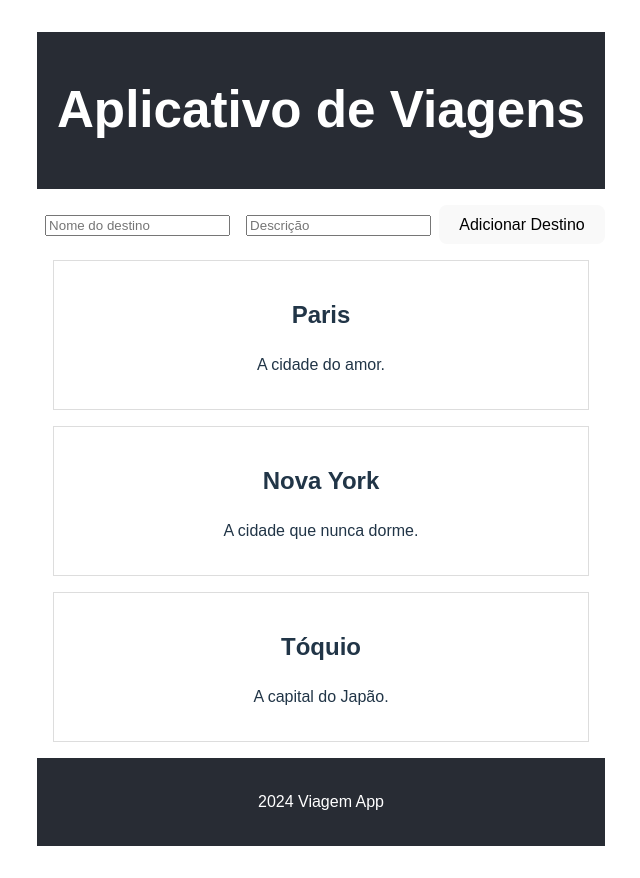
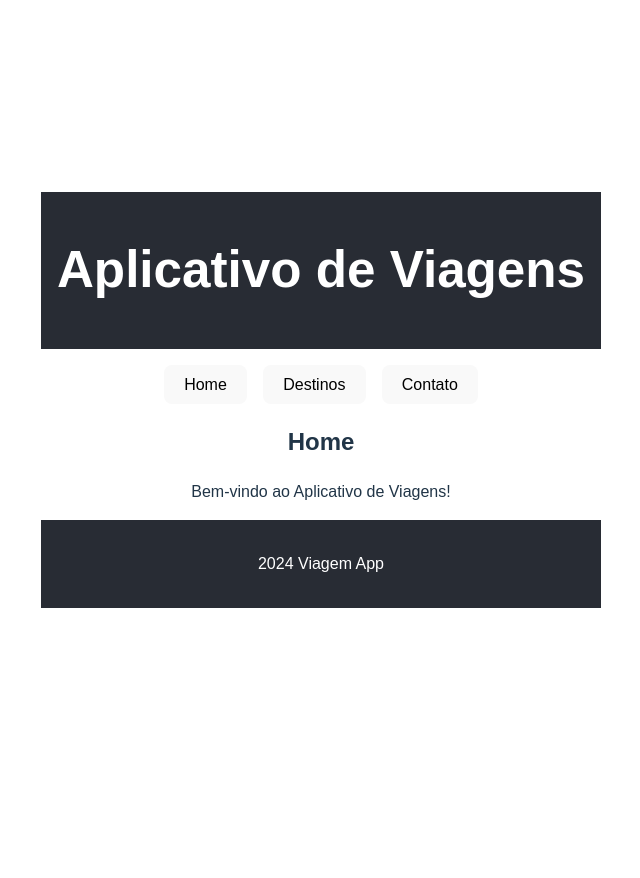
Before and after one commit to PedroZanette/React-viagem-app, a React (Vite) app: page / in a window 1280 px wide. Shown: the whole page, without its empty margins (319-959 px from the left). After the commit the page ends 800 px from the top, so only its background shows below. Built offline with nearby package versions, Linux system fonts and the light colour scheme.

Commit message:
Navegação de Componentes de Página

```diff
--- a/src/App.css
+++ b/src/App.css
@@ -10,18 +10,19 @@ header, footer {
   padding: 1rem;
 }
 
-form {
+nav {
   margin: 1rem 0;
 }
 
-input {
-  margin: 0.5rem;
+button {
+  margin: 0 0.5rem;
+  padding: 0.5rem 1rem;
+  font-size: 1rem;
+  cursor: pointer;
 }
 
-.destino {
-  border: 1px solid #ddd;
-  margin: 1rem;
-  padding: 1rem;
+button:hover {
+  background-color: #ddd;
 }
 
 #root {
--- a/src/App.jsx
+++ b/src/App.jsx
@@ -1,28 +1,37 @@
-// App.jsx (modificado)
+// App.jsx
 import React, { useState } from 'react';
 import Header from './components/Header';
 import Footer from './components/Footer';
-import Destino from './components/Destino';
-import FormDestino from './components/FormDestino';
+import Home from './components/Home';
+import Destinos from './components/Destinos';
+import Contato from './components/Contato';
+import './App.css';
 
 function App() {
-  const [destinos, setDestinos] = useState([
-    { nome: 'Paris', descricao: 'A cidade do amor.' },
-    { nome: 'Nova York', descricao: 'A cidade que nunca dorme.' },
-    { nome: 'Tóquio', descricao: 'A capital do Japão.' }
-  ]);
+  const [paginaAtual, setPaginaAtual] = useState('Home');
 
-  const adicionarDestino = (novoDestino) => {
-    setDestinos([...destinos, novoDestino]);
+  const renderPagina = () => {
+    switch (paginaAtual) {
+      case 'Home':
+        return <Home />;
+      case 'Destinos':
+        return <Destinos />;
+      case 'Contato':
+        return <Contato />;
+      default:
+        return <Home />;
+    }
   };
 
   return (
     <div className="App">
       <Header />
-      <FormDestino adicionarDestino={adicionarDestino} />
-      {destinos.map((destino, index) => (
-        <Destino key={index} nome={destino.nome} descricao={destino.descricao} />
-      ))}
+      <nav>
+        <button onClick={() => setPaginaAtual('Home')}>Home</button>
+        <button onClick={() => setPaginaAtual('Destinos')}>Destinos</button>
+        <button onClick={() => setPaginaAtual('Contato')}>Contato</button>
+      </nav>
+      {renderPagina()}
       <Footer />
     </div>
   );
--- /dev/null
+++ b/src/components/Contato.jsx
@@ -0,0 +1,8 @@
+// Contato.jsx
+import React from 'react';
+
+const Contato = () => {
+  return <div><h2>Contato</h2><p>Entre em contato conosco.</p></div>;
+};
+
+export default Contato;
--- /dev/null
+++ b/src/components/Destinos.jsx
@@ -0,0 +1,30 @@
+// Destinos.jsx
+import React, { useState }  from 'react';
+import Destino from './Destino';
+import FormDestino from './FormDestino';
+
+const Destinos = () => {
+
+    const [destinos, setDestinos] = useState([
+        { nome: 'Paris', descricao: 'A cidade do amor.' },
+        { nome: 'Nova York', descricao: 'A cidade que nunca dorme.' },
+        { nome: 'Tóquio', descricao: 'A capital do Japão.' }
+      ]);
+
+      const adicionarDestino = (novoDestino) => {
+        setDestinos([...destinos, novoDestino]);
+      };
+
+      return (
+        <div className="App">
+         <div><h2>Destinos</h2><p>Veja nossos destinos incríveis.</p></div>
+          <FormDestino adicionarDestino={adicionarDestino} />
+          {destinos.map((destino, index) => (
+            <Destino key={index} nome={destino.nome} descricao={destino.descricao} />
+          ))}
+
+        </div>
+      );
+};
+
+export default Destinos;
--- a/src/components/FormDestino.jsx
+++ b/src/components/FormDestino.jsx
@@ -19,13 +19,13 @@ const FormDestino = ({ adicionarDestino }) => {
         placeholder="Nome do destino"
         value={nome}
         onChange={(e) => setNome(e.target.value)}
-      />
+      /> &nbsp;
       <input
         type="text"
         placeholder="Descrição"
         value={descricao}
         onChange={(e) => setDescricao(e.target.value)}
-      />
+      /> <br />
       <button type="submit">Adicionar Destino</button>
     </form>
   );
--- /dev/null
+++ b/src/components/Home.jsx
@@ -0,0 +1,8 @@
+// Home.jsx
+import React from 'react';
+
+const Home = () => {
+  return <div><h2>Home</h2><p>Bem-vindo ao Aplicativo de Viagens!</p></div>;
+};
+
+export default Home;
```
